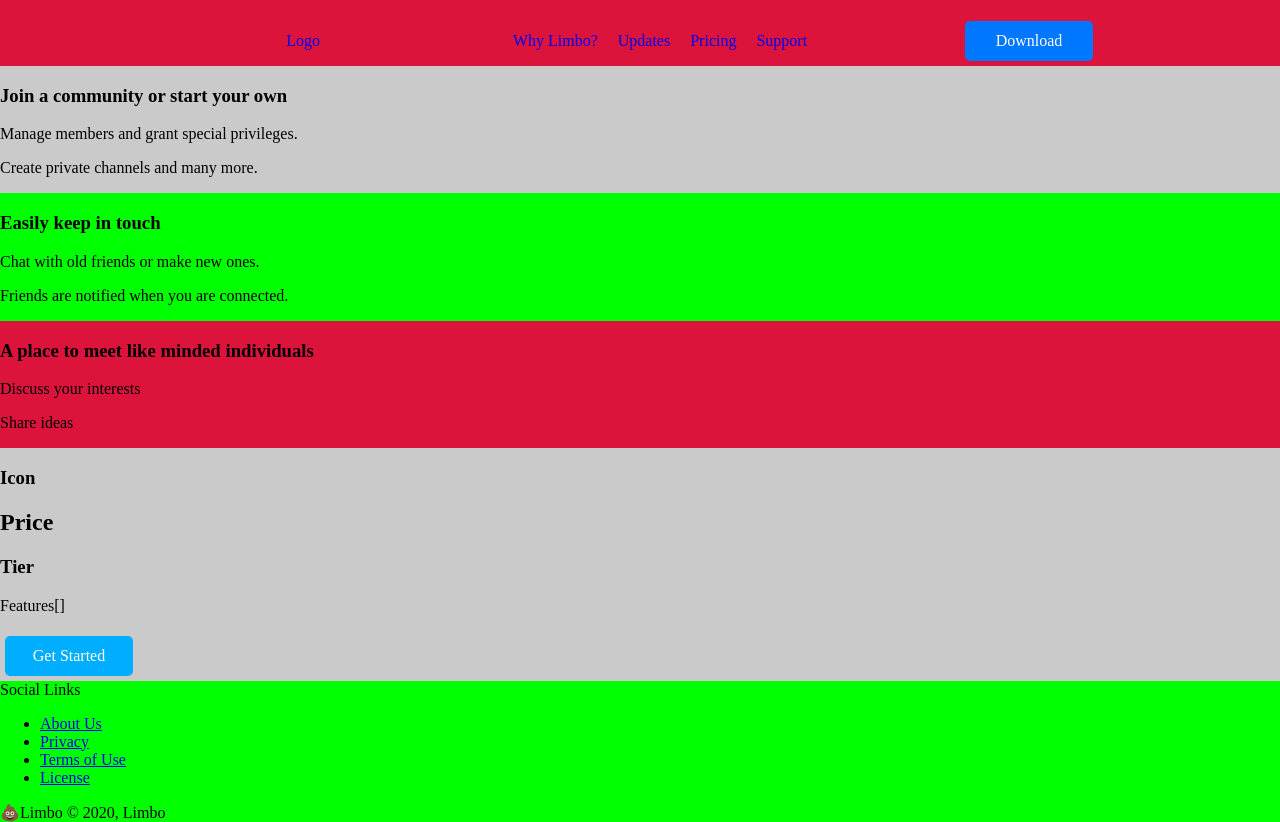
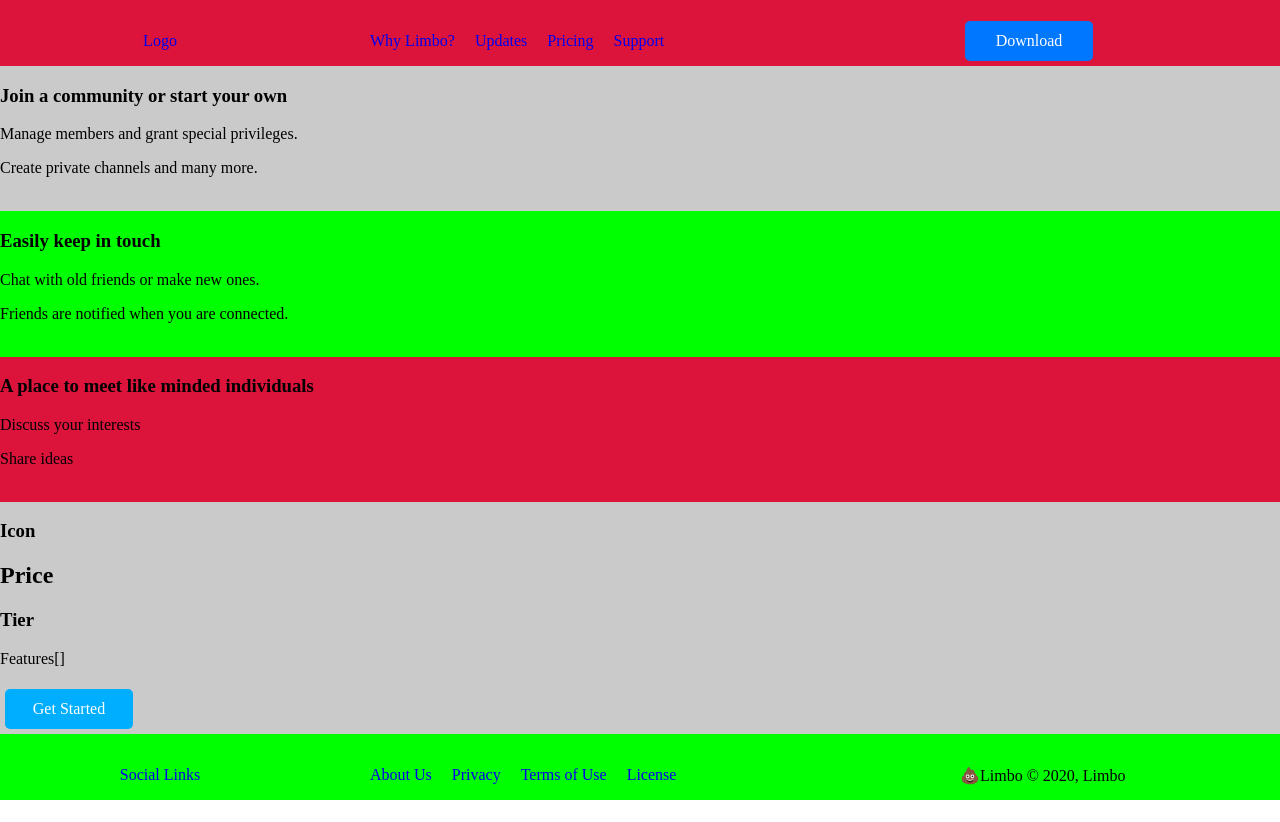
Before and after one commit to johnpagtama/limbo, an Angular app in the folder limbo/: page / in a window 1280 px wide. After the commit the page ends 800 px from the top, so only its background shows below. Built offline with nearby package versions, Linux system fonts and the light colour scheme.

Commit message:
Updated main footer

```diff
--- a/limbo/src/app/components/shared/main-footer/main-footer.component.html
+++ b/limbo/src/app/components/shared/main-footer/main-footer.component.html
@@ -1,19 +1,19 @@
-Social Links
 <ng-container *ngTemplateOutlet="footer"></ng-container>
-💩Limbo &copy; 2020, Limbo
 
 <ng-template #footer>
-    <nav>
-        <ul>
+    <nav class="main-footer">
+        <a class="main-footer__social main-footer__txt-dec-none" routerLink="#">Social Links</a>
+        <ul class="main-footer__txt-center">
             <ng-container *ngFor="let footerLink of footerLinks">
                 <ng-container *ngTemplateOutlet="footerList; context: footerLink"></ng-container>
             </ng-container>
         </ul>
+        <span class="main-footer__copyright">💩Limbo &copy; 2020, Limbo</span>
     </nav>
 </ng-template>
 
-<ng-template #footerList let-link="link" let-text="text">
-    <li>
-        <a routerLink="{{link}}">{{text}}</a>
+<ng-template #footerList let-area="gridArea" let-className="classes" let-link="link" let-text="text">
+    <li class="{{area}}">
+        <a class="{{className}}" routerLink="{{link}}">{{text}}</a>
     </li>
 </ng-template>
--- a/limbo/src/app/components/shared/main-footer/main-footer.component.scss
+++ b/limbo/src/app/components/shared/main-footer/main-footer.component.scss
@@ -0,0 +1,11 @@
+@import '../../../../partials/class-templates';
+
+@include block(main-footer, (display: grid,
+                             margin: 1rem auto 0,
+                             grid-template-columns: 1fr 2fr 1fr,
+                             grid-template-areas: "main-footer__social main-footer__links main-footer__copyright")) {
+    @include element(social, (grid-area: main-footer__social, margin: 1rem 0 0, justify-self: center));
+    @include element(links, (grid-area: main-footer__links, display: inline, list-style-type: none, text-decoration: none, padding: 0 10px));
+    @include element(copyright, (grid-area: main-footer__copyright, align-self: center));
+    @include element(txt-dec-none, (text-decoration: none));
+}
--- a/limbo/src/app/components/shared/main-footer/main-footer.component.ts
+++ b/limbo/src/app/components/shared/main-footer/main-footer.component.ts
@@ -8,10 +8,10 @@ import { Link } from '../../../interfaces/link';
 })
 export class MainFooterComponent implements OnInit {
   footerLinks: Link[] = [
-    { gridArea: 'main-about', classes: '', link: '#', text: 'About Us' },
-    { gridArea: 'main-privacy', classes: '', link: '#', text: 'Privacy' },
-    { gridArea: 'main-terms', classes: '', link: '#', text: 'Terms of Use' },
-    { gridArea: 'main-license', classes: '', link: '#', text: 'License' }
+    { gridArea: 'main-footer__links', classes: 'main-footer__txt-dec-none', link: '#', text: 'About Us' },
+    { gridArea: 'main-footer__links', classes: 'main-footer__txt-dec-none', link: '#', text: 'Privacy' },
+    { gridArea: 'main-footer__links', classes: 'main-footer__txt-dec-none', link: '#', text: 'Terms of Use' },
+    { gridArea: 'main-footer__links', classes: 'main-footer__txt-dec-none', link: '#', text: 'License' }
   ];
 
   constructor() { }
--- a/limbo/src/app/components/shared/main-header/main-header.component.html
+++ b/limbo/src/app/components/shared/main-header/main-header.component.html
@@ -3,7 +3,7 @@
 <ng-template #nav>
     <nav class="main-nav">
         <a class="main-nav__logo main-nav__txt-dec-none" routerLink="#">Logo</a>
-        <ul class="main-nav__txt-center">
+        <ul>
             <ng-container *ngFor="let headerLink of headerLinks">
                 <ng-container *ngTemplateOutlet="headerList; context: headerLink"></ng-container>
             </ng-container>
--- a/limbo/src/app/components/shared/main-header/main-header.component.scss
+++ b/limbo/src/app/components/shared/main-header/main-header.component.scss
@@ -4,12 +4,8 @@
                                  margin: 1rem auto 0,
                                  grid-template-columns: 1fr 2fr 1fr,
                                  grid-template-areas: "main-nav__logo main-nav__links main-nav__download")) {
-    // @include element(home, (grid-area: main-nav__home));
-    @include element(logo, (grid-area: main-nav__logo, display: inline, margin: 1rem 0 0, justify-self: end));
+    @include element(logo, (grid-area: main-nav__logo, margin: 1rem 0 0, justify-self: center));
     @include element(links, (grid-area: main-nav__links, display: inline, list-style-type: none, text-decoration: none, padding: 0 10px));
-    // @include element(updates, (grid-area: main-nav__updates, display: inline, list-style-type: none, text-decoration: none, padding: 0 10px));
-    // @include element(pricing, (grid-area: main-nav__pricing, display: inline, list-style-type: none, text-decoration: none, padding: 0 10px));
-    // @include element(support, (grid-area: main-nav__support, display: inline, list-style-type: none, text-decoration: none, padding: 0 10px));
     @include element(download, (grid-area: main-nav__download, display: inline));
     @include element(txt-dec-none, (text-decoration: none));
     @include element(txt-center, (text-align: center));
--- a/limbo/src/app/components/shared/main-header/main-header.component.ts
+++ b/limbo/src/app/components/shared/main-header/main-header.component.ts
@@ -7,7 +7,6 @@ import { Link } from '../../../interfaces/link';
   styleUrls: ['./main-header.component.scss']
 })
 export class MainHeaderComponent implements OnInit {
-
   headerLinks: Link[] = [
     { gridArea: 'main-nav__links', classes: 'main-nav__txt-dec-none', link: '#', text: 'Why Limbo?' },
     { gridArea: 'main-nav__links', classes: 'main-nav__txt-dec-none', link: '#', text: 'Updates' },
```
